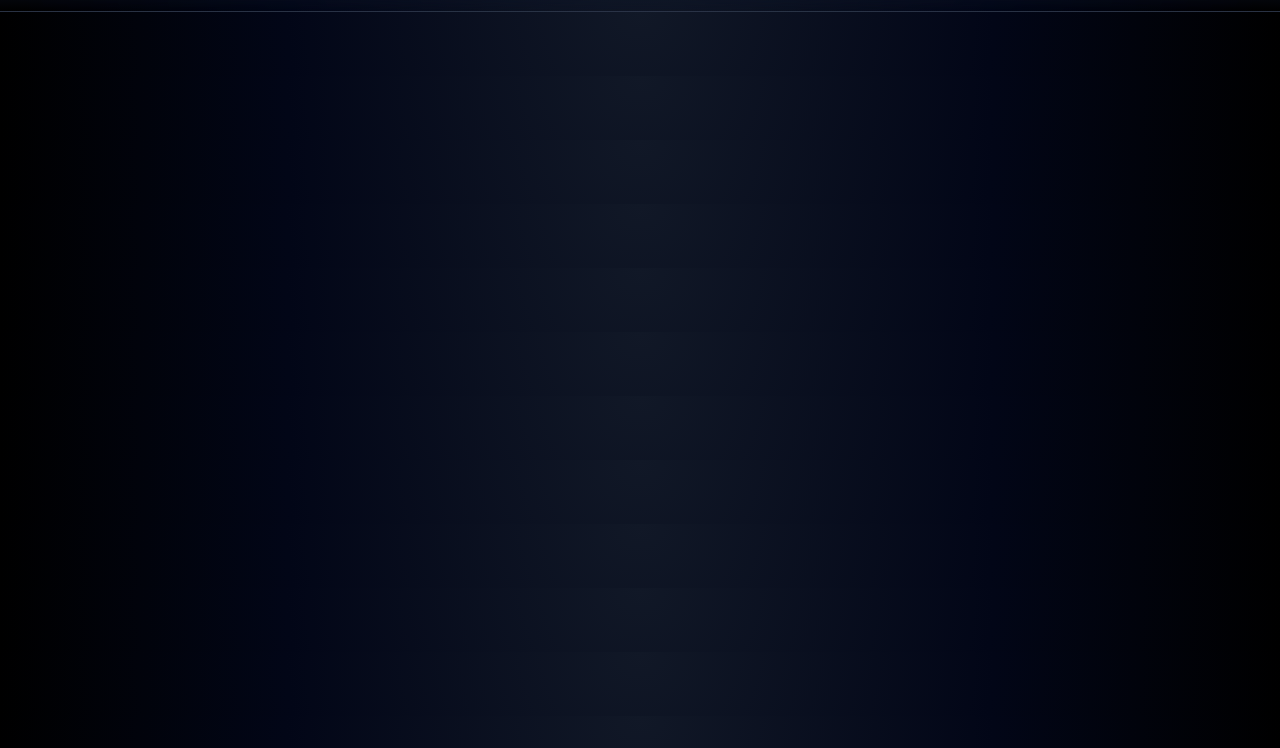
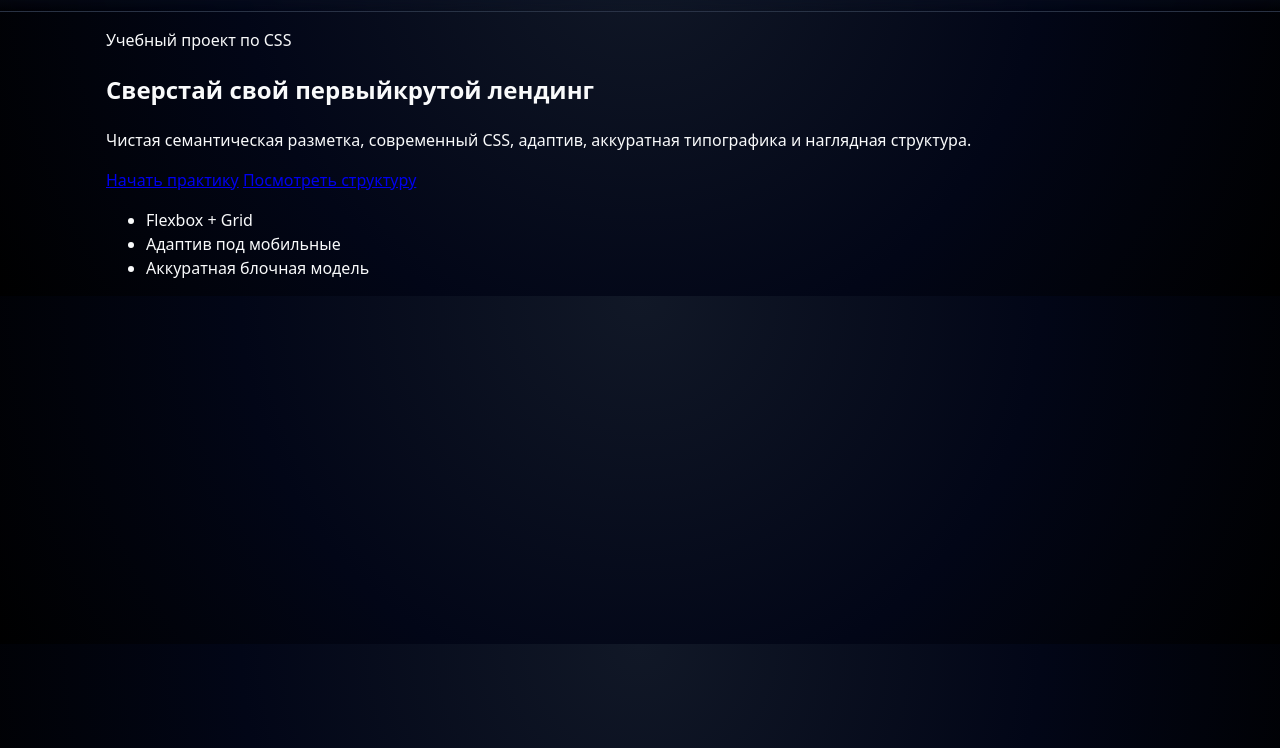
Before and after one commit to SdebM/nova_landing, a plain HTML site: page index.html in a window 1280 px wide. Shown: the part 52-800 px from the top of the page. Drawn offline with Linux system fonts and the light colour scheme.

Commit message:
Сделал разметку для текста hero-блока

```diff
--- a/index.html
+++ b/index.html
@@ -22,5 +22,31 @@
 				</nav>
 			</div>
 		</header>
+		<main>
+			<!--HERO-->
+			<section class="hero" , id="top">
+				<div class="container hero__inner">
+					<div class="hero__content">
+						<p class="hero__title">Учебный проект по CSS</p>
+						<h1 class="hero__title">
+							Сверстай свой первый<span>крутой лендинг</span>
+						</h1>
+						<p class="hero__subtitle">
+							Чистая семантическая разметка, современный CSS, адаптив,
+							аккуратная типографика и наглядная структура.
+						</p>
+						<div class="hero__actions">
+							<a href="#" class="btn btn--primary">Начать практику</a>
+							<a href="#" class="btn btn--ghost">Посмотреть структуру</a>
+						</div>
+						<ul class="hero__list">
+							<li>Flexbox + Grid</li>
+							<li>Адаптив под мобильные</li>
+							<li>Аккуратная блочная модель</li>
+						</ul>
+					</div>
+				</div>
+			</section>
+		</main>
 	</body>
 </html>
```
